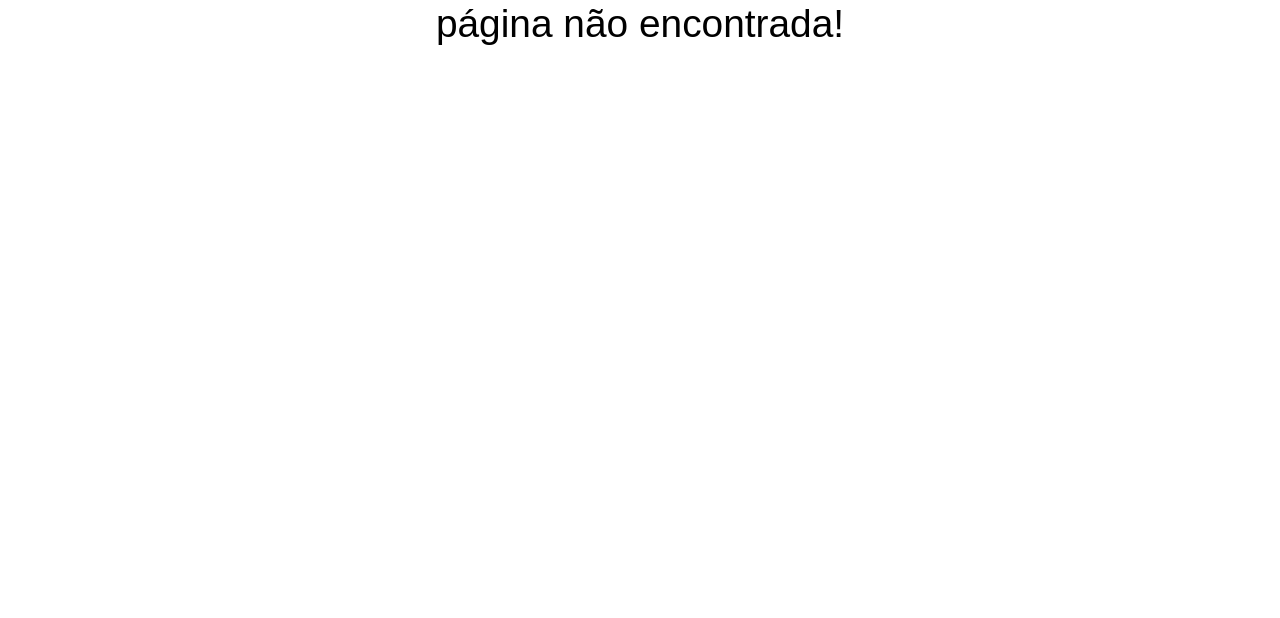
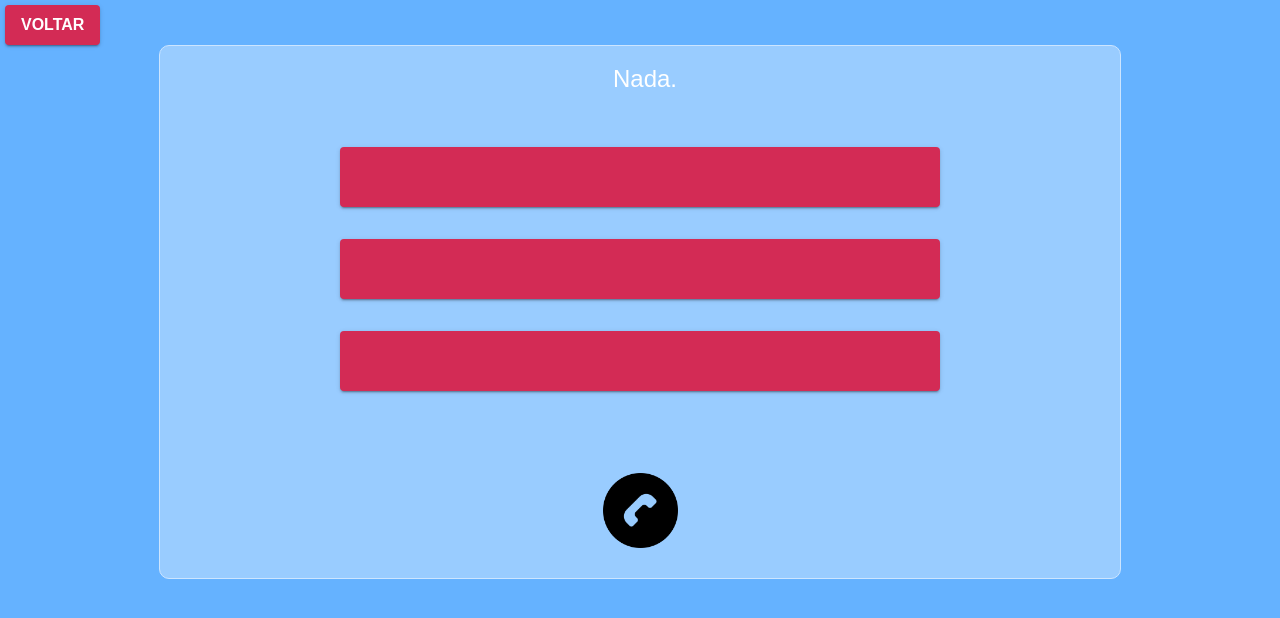
Before and after one commit to ThiagoAF25/IHC, a React (Create React App) app: page /hist in a window 1280 px wide. Shown: the top 618 px of the page. Built offline with nearby package versions, Linux system fonts and the light colour scheme; the HTML template or start-up script is replaced by a standard one.

Commit message:
Iniciando modo história

```diff
--- a/src/routes/index.tsx
+++ b/src/routes/index.tsx
@@ -5,6 +5,8 @@ import { Config } from "../views/config";
 import { Stats } from "../views/stats";
 import { Quiz } from "../views/quiz";
 import { QuizFeedback } from "../views/quizFeedback";
+import { Hist } from "../views/hist"
+
 export const router = createBrowserRouter([
     {
         path:"/",
@@ -20,6 +22,10 @@ export const router = createBrowserRouter([
         element: <Quiz />
     },
     {
+        path:"/hist",
+        element: <Hist />
+    },
+    {
         path:"/quiz/feedback",
         element: <QuizFeedback/>
     },
--- a/src/views/config/Components/SelectFontSize/index.tsx
+++ b/src/views/config/Components/SelectFontSize/index.tsx
@@ -29,7 +29,6 @@ const SelectFontSize: React.FC<SelectFontSizeProps> = ({ value, onChange }) => {
           <MenuItem value={16}>Pequeno</MenuItem>
           <MenuItem value={20}>Médio</MenuItem>
           <MenuItem value={24}>Grande</MenuItem>
-          <MenuItem value={28}>Extra Grande</MenuItem>
         </Select>
       </FormControl>
     </Box>
--- a/src/views/config/style.css
+++ b/src/views/config/style.css
@@ -13,4 +13,5 @@
     border-style: solid;
     border-width: 1px;
     border-color: #CCE5FF;
+    overflow: auto;
 }
--- /dev/null
+++ b/src/views/hist/index.tsx
@@ -0,0 +1,40 @@
+import React, { useState } from 'react';
+import { Box, Button, Typography} from '@mui/material';
+import { Link, useNavigate } from 'react-router-dom';
+import './style.css'
+import { fontVar, sizeVar, quizVar, setQuizVar } from '../../App';
+
+export const Hist = () => {
+    return (
+        <div className="historiaDiv">
+            <Button component={Link} to="/home" variant="contained" color="primary" style={{ marginTop: "5px", marginLeft: "5px"}}>
+                Voltar
+            </Button>
+            <Box className="containerHistoria">
+                <Box className="perguntaHistoria" style={{ marginTop: "15px", marginLeft: "10px"}}>
+                    <Typography fontSize={sizeVar*1.5}  color="white" fontFamily={fontVar}>Nada.</Typography>
+                </Box>
+                <Box className="buttonQuiz">
+                    <Button onClick={() => {
+                    }}  variant="contained" color="primary" className="button" style={{ fontFamily: fontVar, fontSize:sizeVar, marginBottom: "32px" }}>
+                        {}
+                    </Button>
+                    <Button onClick={() => {
+                    }} variant="contained" color="primary" className="button" style={{fontFamily: fontVar, fontSize:sizeVar, marginBottom: "32px" }}>
+                        {}
+                    </Button>
+                    <Button onClick={() => {
+                    }}  variant="contained" color="primary" className="button" style={{ fontFamily: fontVar, fontSize:sizeVar, marginBottom: "32px" }}>
+                        {}
+                    </Button>
+                </Box>
+                <Box className="imgButton">
+                    <Button>
+                        <img src="desligar.png" alt="Desligar Button" className="img"/>
+                    </Button>
+                </Box>
+            </Box>
+
+        </div>
+    )
+}
--- /dev/null
+++ b/src/views/hist/style.css
@@ -0,0 +1,46 @@
+.historiaDiv {
+    background: #65B2FF;
+    height: 100vh;
+    width: 100%;
+    display: flex;
+    flex-direction: column;
+    align-items: flex-start;
+}
+
+.containerHistoria {
+    width: 75%;
+    background: #99CCFF;
+    border-radius: 10px;
+    margin: 0 auto;
+    border-style: solid;
+    border-width: 1px;
+    display: flex;
+    border-color: #CCE5FF;
+    flex-direction: column;
+    justify-content: center;
+    align-items: center;
+    overflow: auto; /* Allow vertical scrolling if content exceeds the container height */
+}
+
+
+.imgButton {
+    margin-top: auto;
+    margin-bottom: 30px;
+}
+
+.imgButton button {
+    display: flex;
+    justify-content: center;
+    align-items: center;
+    background: transparent;
+    border: none;
+    padding: 0;
+    cursor: pointer;
+    width: 75px;
+    height: 75px;
+}
+
+.imgButton img {
+    width: 100%;
+    height: 100%;
+}
--- a/src/views/home/index.tsx
+++ b/src/views/home/index.tsx
@@ -20,7 +20,7 @@ export const Home = () => {
                     <Button component={Link} to="/quiz" variant="contained" color="primary" className="button" style={{ fontFamily: fontVar, fontSize:sizeVar, marginBottom: "32px" }}>
                         Modo Quiz
                     </Button>
-                    <Button variant="contained" color="primary" className="button" style={{fontFamily: fontVar, fontSize:sizeVar, marginBottom: "32px" }}>
+                    <Button component={Link} to="/hist" variant="contained" color="primary" className="button" style={{fontFamily: fontVar, fontSize:sizeVar, marginBottom: "32px" }}>
                         Modo História
                     </Button>
                     <Button component={Link} to="/config" variant="contained" color="primary" className="button" style={{fontFamily: fontVar, fontSize:sizeVar, marginBottom: "32px" }}>
--- a/src/views/quiz/questoes.tsx
+++ b/src/views/quiz/questoes.tsx
@@ -51,13 +51,13 @@ export const QuizD =   ["Entrar em contato com o banco",
 
 export const QuizR = ["A","B","C","D","C","A","B","C","D"]
 
-export const explicacaoQuiz = ["Uma agência bancária, nunca vai pedir para você clicar em um link.",
-    "Nunca conceda informações sigilosas para terceiros não confiavéis, uma pesquisa externa é necessaria",
-    "A receita federal não manda email para ninguém, logo, seria impossivel esse email ser legitmo. ",
+export const explicacaoQuiz = ["Uma agência bancária nunca vai pedir para você clicar em um link.",
+    "Nunca conceda informações sigilosas para terceiros não confiavéis, uma pesquisa externa é necessária",
+    "A receita federal não manda email para ninguém, logo, seria impossivel esse email ser legitmo.",
     "Infelizmente neste cenário você deve tentar confirmar por outra fonte externa.",
     "A empresa já deveria possuir essas informações. Confirmar o cliente por nome ou um código, deveria ser o suficiente.",
     "É sempre importante verificar o valor e a autenticidade do boleto.",
-    "Verifique se o vendedor é confiavel, analisar a review de vendedores, é mais que o suficiente para afirmar e legitmidade do vendedor",
+    "Verifique se o vendedor é confiavel, analisar a review de vendedores é mais que o suficiente para afirmar a legitmidade do vendedor.",
     "É mais normal do que parece as pessoas venderem produtos falsos na internet.",
     "Nunca divulgue informações como código de verificação por mensagens."
     ]
--- a/src/views/quiz/style.css
+++ b/src/views/quiz/style.css
@@ -8,7 +8,6 @@
     width: 75%;
     background: #99CCFF;
     height: 80%;
-    border-radius: 10px;
     margin: 0 auto;
     border-style: solid;
     border-width: 1px;
@@ -16,6 +15,7 @@
     display: flex;
     flex-direction: column;
     justify-content: space-between;
+    overflow: auto;
 }
 
 .perguntaQuiz {
--- a/src/views/quizFeedback/index.tsx
+++ b/src/views/quizFeedback/index.tsx
@@ -15,24 +15,29 @@ export const QuizFeedback = () => {
                 Voltar
             </Button>
             <Box className="containerQuiz">
-                <Box className="perguntaQuiz" style={{ marginTop: "15px", marginLeft: "10px"}}>
-                    <Typography fontSize={sizeVar*1.5}  color="white" fontFamily={fontVar}>{questoes[indice]}</Typography>
+                <Box className="perguntaQuiz" style={{ marginTop: "15px", marginLeft: "15px", marginRight: "15px"}}>
+                    <Typography fontSize={sizeVar*1.5}  color="black" fontFamily={fontVar}>{questoes[indice]}</Typography>
+                    {resp === gabarito && <Typography fontStyle={'italic'} fontSize={sizeVar*1.5} color="#03AC13" fontFamily={fontVar} style={{marginTop: "25px"}}>Parabéns, você acertou!</Typography>}
+                    {resp !== gabarito && <Typography fontStyle={'italic'} fontSize={sizeVar*1.5} color="#D32B55" fontFamily={fontVar} style={{marginTop: "25px"}}>Você errou! Explicação: {explicacaoQuiz[indice]}</Typography>}
                 </Box>
                 <Box className="buttonQuiz">
-                    <div className="divResp" style={{ fontFamily: fontVar, fontSize: sizeVar, marginBottom: "32px", backgroundColor: ("A" === gabarito ? "#008000" :  "#FF0000"), padding: "15px", color: "white" }}>
+                    <div className="divResp" style={{ borderRadius: "15px",fontFamily: fontVar, fontSize: sizeVar, marginBottom: "16px", backgroundColor: ("A" === gabarito ? "#03AC13" :  "#D32B55"), padding: "15px", color: "white" }}>
                         {QuizA[indice]}
                     </div>
-                    <div className="divResp" style={{ fontFamily: fontVar, fontSize: sizeVar, marginBottom: "32px", backgroundColor: ("B" === gabarito ? "#008000" :  "#FF0000"), padding: "15px", color: "white" }}>
+                    <div className="divResp" style={{ borderRadius: "15px",fontFamily: fontVar, fontSize: sizeVar, marginBottom: "16px", backgroundColor: ("B" === gabarito ? "#03AC13" :  "#D32B55"), padding: "15px", color: "white" }}>
                         {QuizB[indice]}
                     </div>
-                    <div className="divResp" style={{ fontFamily: fontVar, fontSize: sizeVar, marginBottom: "32px", backgroundColor: ("C" === gabarito ? "#008000" :  "#FF0000"), padding: "15px", color: "white" }}>
+                    <div className="divResp" style={{ borderRadius: "15px", fontFamily: fontVar, fontSize: sizeVar, marginBottom: "16px", backgroundColor: ("C" === gabarito ? "#03AC13" :  "#D32B55"), padding: "15px", color: "white" }}>
                         {QuizC[indice]}
                     </div>
-                    <div className="divResp" style={{ fontFamily: fontVar, fontSize: sizeVar, marginBottom: "32px", backgroundColor: ("D" === gabarito ? "#008000" :  "#FF0000"), padding: "15px", color: "white" }}>
+                    <div className="divResp" style={{ borderRadius: "15px", fontFamily: fontVar, fontSize: sizeVar, marginBottom: "16px", backgroundColor: ("D" === gabarito ? "#03AC13" :  "#D32B55"), padding: "15px", color: "white" }}>
                         {QuizD[indice]}
                     </div>
                 </Box>
             </Box>
+            <Button component={Link} to="/quiz" variant="contained" color="primary" style={{ marginTop: "30px", left: "85%"}}>
+                Próxima questão
+            </Button>
         </div>
     )
 }
--- a/src/views/quizFeedback/style.css
+++ b/src/views/quizFeedback/style.css
@@ -16,6 +16,7 @@
     display: flex;
     flex-direction: column;
     justify-content: space-between;
+    overflow: auto;
 }
 
 .perguntaQuiz {
```
Also changed, not shown: public/desligar.png (added), public/logo.png.
